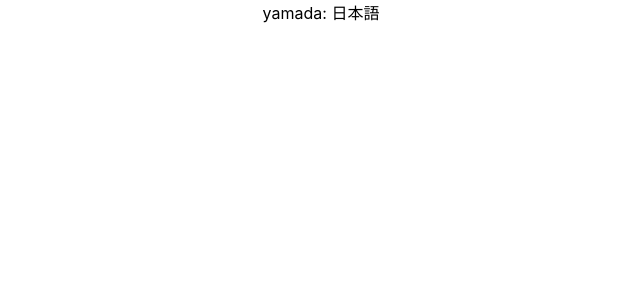
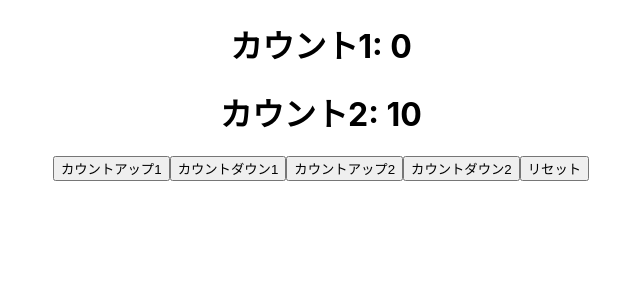
Before and after one commit to gengineer18/react-hooks-practice, a React (Create React App) app: page / in a window 1280 px wide. Shown: the top 300 px of the page, without its empty margins (319-959 px from the left). Built offline with nearby package versions, Linux system fonts and the light colour scheme.

Commit message:
useReducerの使い方基礎

```diff
--- a/src/App.js
+++ b/src/App.js
@@ -1,21 +1,12 @@
-import React, {createContext, useState} from 'react';
+import React from 'react';
 import './App.css';
-import { ComponentC } from './component/ComponentC';
+import { CounterReducer } from './component/CounterReducer';
 
-export const userContext = createContext()
-export const languageContext = createContext()
 
 function App() {
-  const [user, setUser] = useState({ name: 'yamada', age: 32 })
-  const [language, setLanguage] = useState('日本語')
-
   return (
     <div className="App">
-      <userContext.Provider value={user}>
-        <languageContext.Provider value={language}>
-          <ComponentC />
-        </languageContext.Provider>
-      </userContext.Provider>
+      <CounterReducer />
     </div>
   );
 }
--- /dev/null
+++ b/src/component/CounterReducer.js
@@ -0,0 +1,37 @@
+import React, { useReducer } from 'react'
+
+const initialState = {
+  firstCounter: 0,
+  secondCounter: 10
+}
+const reducer = (state, action) => {
+  switch(action.type) {
+    case 'increment1':
+      return { ...state, firstCounter: state.firstCounter + action.value }
+    case 'decrement1':
+      return { ...state, firstCounter: state.firstCounter - action.value }
+    case 'increment2':
+      return { ...state, secondCounter: state.secondCounter + action.value }
+    case 'decrement2':
+      return { ...state, secondCounter: state.secondCounter - action.value }
+    case 'reset':
+      return initialState
+    default:
+      return state
+  }
+}
+
+export const CounterReducer = () => {
+  const [count, dispatch] = useReducer(reducer, initialState)
+  return (
+    <div>
+      <h1>カウント1: {count.firstCounter}</h1>
+      <h1>カウント2: {count.secondCounter}</h1>
+      <button onClick={() => dispatch({type: 'increment1', value: 1})}>カウントアップ1</button>
+      <button onClick={() => dispatch({type: 'decrement1', value: 1})}>カウントダウン1</button>
+      <button onClick={() => dispatch({type: 'increment2', value: 10})}>カウントアップ2</button>
+      <button onClick={() => dispatch({type: 'decrement2', value: 10})}>カウントダウン2</button>
+      <button onClick={() => dispatch({ type: 'reset' })}>リセット</button>
+    </div>
+  )
+}
```
